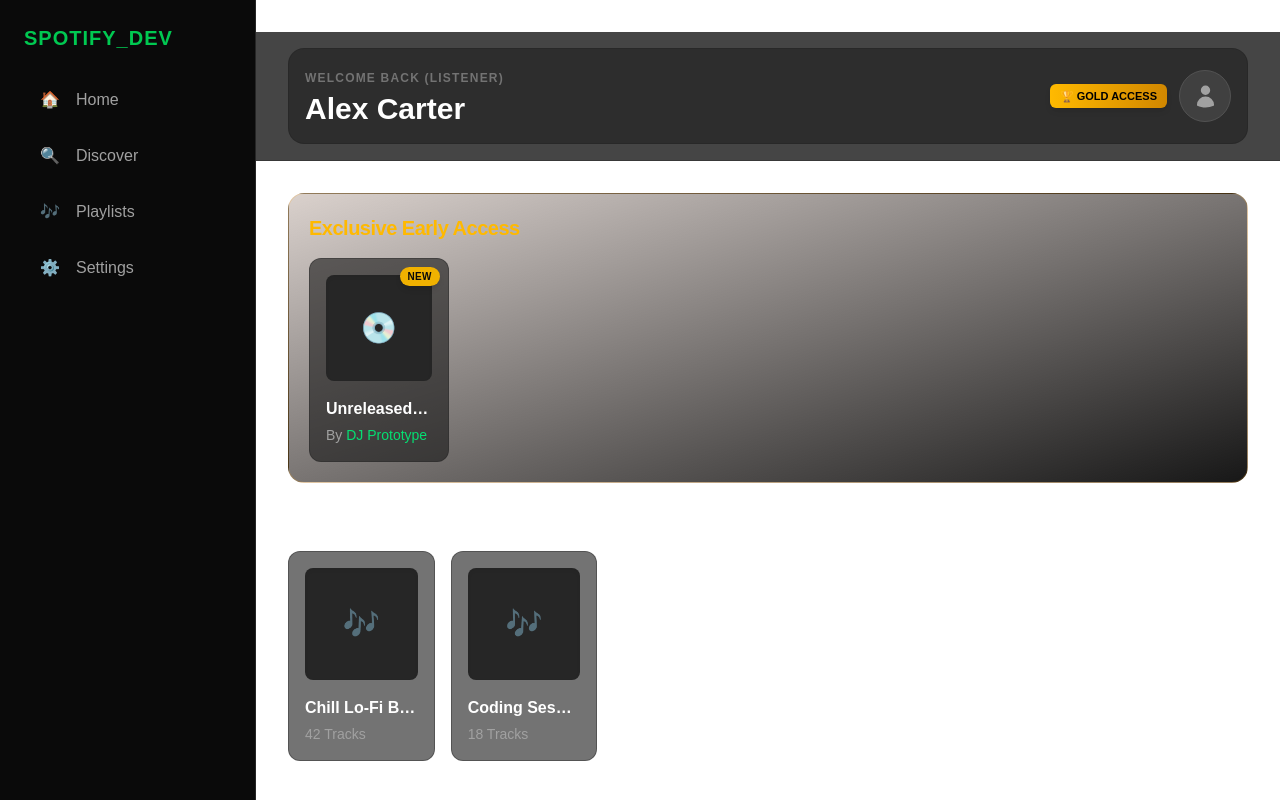
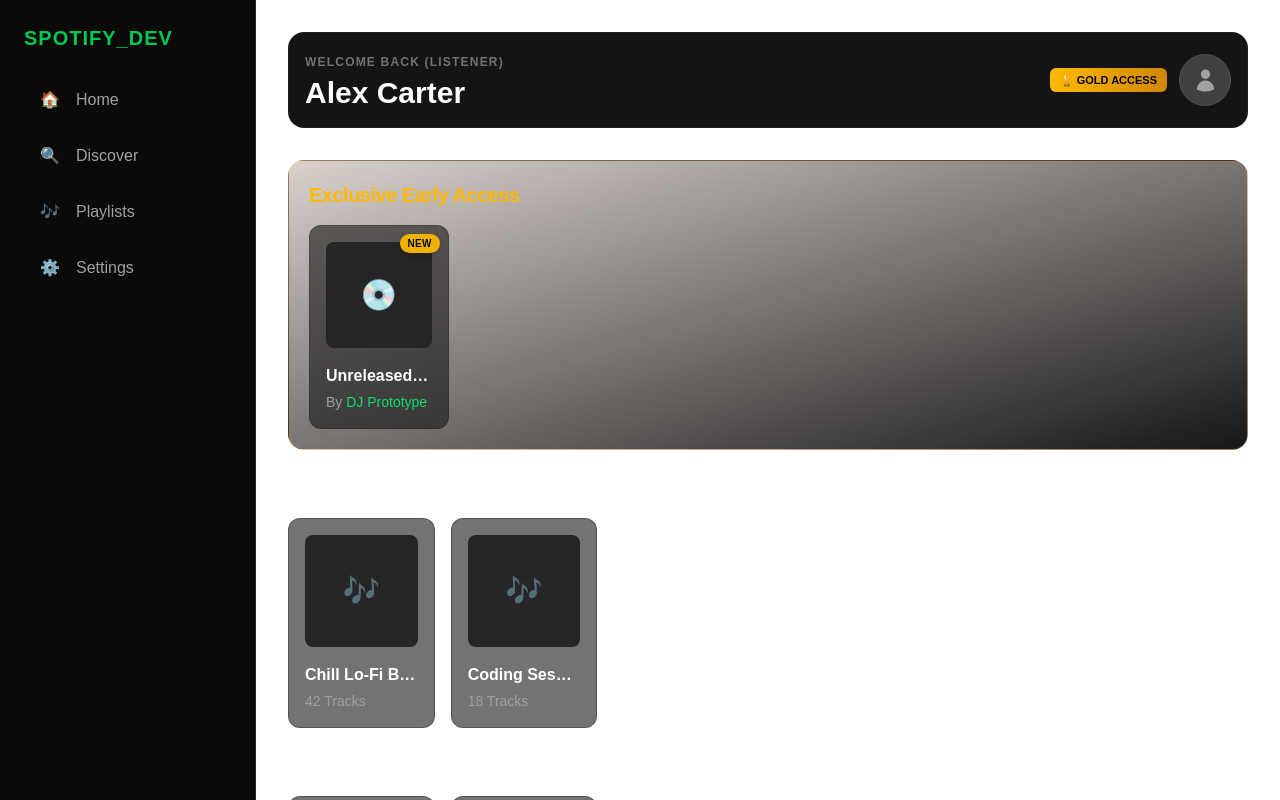
Before and after one commit to KasraAzizzadeh/WebProject-mySpotify, a Next.js app in the folder frontend/my-spotify/: page /home in a window 1280 px wide. Shown: the top 800 px of the page. Built offline with nearby package versions, Linux system fonts and the light colour scheme.

Commit message:
refactor: Home divided in components

```diff
--- a/frontend/my-spotify/src/app/(app)/home/page.tsx
+++ b/frontend/my-spotify/src/app/(app)/home/page.tsx
@@ -4,17 +4,17 @@
 import { useEffect, useState } from 'react';
 import { getDashboardData } from '@/services/homeService';
 import { DashboardData, UserProfile } from '@/types';
-import Avatar from '@/components/ui/Avatar';
-import AlbumCard from '@/components/AlbumCard';
-import SongCard from '@/components/SongCard';
-import PlaylistCard from '@/components/PlaylistCard';
-import Link from 'next/link';
+
+import ProfileHeader from '@/components/ProfileHeader';
+import ExclusiveRow from '@/components/ExclusiveRow';
+import PlaylistRow from '@/components/PlaylistRow';
+import TrendingRow from '@/components/TrendingRow';
+import RecentRow from '@/components/RecentRow';
 
 export default function HomePage() {
   const { user: authUser } = useAuth();
   const [data, setData] = useState<DashboardData | null>(null);
 
-  // Mock user if localstorage empty
   const user: UserProfile = authUser || {
     id: 'user-123',
     username: 'jam_session99',
@@ -26,9 +26,7 @@
   };
 
   useEffect(() => {
-    getDashboardData(user.subscriptionType).then((res) => {
-      setData(res);
-    });
+    getDashboardData(user.subscriptionType).then(setData);
   }, [authUser, user.subscriptionType]);
 
   if (!data) {
@@ -41,75 +39,15 @@
 
   return (
     <main className="p-4 md:p-8 space-y-8 max-w-7xl mx-auto relative">
+      <ProfileHeader user={user} />
 
-      {/* Top Header Block */}
-      <header className="sticky top-0 z-40 bg-neutral-900/80 backdrop-blur-md py-4 border-b border-neutral-800/40 -mx-4 px-4 md:-mx-8 md:px-8 transition-all duration-200 group">
-        <Link
-          href="/profile"
-          className="flex items-center justify-between w-full bg-neutral-950/40 p-4 rounded-2xl border border-neutral-800/60 hover:bg-neutral-950/70 transition-all duration-200"
-        >
-          <div>
-            <span className="text-xs uppercase font-semibold text-neutral-500 tracking-widest group-hover:text-neutral-400 transition-colors">
-              Welcome Back ({user.role})
-            </span>
-            <h1 className="text-xl md:text-3xl font-bold text-white mt-0.5 group-hover:text-green-400 transition-colors">
-              {user.displayName}
-            </h1>
-          </div>
-          <div className="flex items-center space-x-3">
-            {user.subscriptionType === 'gold' && (
-              <span className="hidden sm:inline-block text-[11px] font-extrabold bg-gradient-to-r from-amber-400 to-yellow-600 text-black px-2.5 py-1 rounded-md shadow-md uppercase">
-                🏆 Gold Access
-              </span>
-            )}
-            <div className="group-hover:scale-105 transition-transform duration-200">
-              <Avatar src={user.profilePictureUrl} alt={user.displayName} size={52} />
-            </div>
-          </div>
-        </Link>
-      </header>
+      <ExclusiveRow user={user} data={data} />
 
-      {/* Exclusive Early Access Section */}
-      {user.subscriptionType === 'gold' && data.earlyAccess && (
-        <section className="bg-gradient-to-br from-amber-950/20 to-neutral-900 p-5 rounded-2xl border border-amber-500/20">
-          <h2 className="text-lg md:text-xl font-bold text-amber-400 tracking-tight mb-4">Exclusive Early Access</h2>
-          <div className="grid grid-cols-2 sm:grid-cols-3 md:grid-cols-4 lg:grid-cols-6 gap-4">
-            {data.earlyAccess.map((album) => (
-              <AlbumCard key={album.id} album={album} badge="New" />
-            ))}
-          </div>
-        </section>
-      )}
+      <PlaylistRow data={data} />
 
-      {/* Playlists Dashboard Row */}
-      <section className="space-y-2">
-        <h2 className="text-lg md:text-xl font-bold text-white tracking-tight">Recently Played Playlists</h2>
-        <div className="grid grid-cols-2 sm:grid-cols-3 md:grid-cols-4 lg:grid-cols-6 gap-4">
-          {data.recentlyPlayed.map((playlist) => (
-            <PlaylistCard key={playlist.id} playlist={playlist} />
-          ))}
-        </div>
-      </section>
+      <TrendingRow data={data} user={user} />
 
-      {/* Trending Tracks Dashboard Row */}
-      <section className="space-y-2">
-        <h2 className="text-lg md:text-xl font-bold text-white tracking-tight">Trending Songs</h2>
-        <div className="grid grid-cols-2 sm:grid-cols-3 md:grid-cols-4 lg:grid-cols-6 gap-4">
-          {data.trendingSongs.map((song) => (
-            <SongCard key={song.id} song={song} subscriptionType={user.subscriptionType} />
-          ))}
-        </div>
-      </section>
-
-      {/* Recent Studio Album Publications */}
-      <section className="space-y-2">
-        <h2 className="text-lg md:text-xl font-bold text-white tracking-tight">Recently Released Albums</h2>
-        <div className="grid grid-cols-2 sm:grid-cols-3 md:grid-cols-4 lg:grid-cols-6 gap-4">
-          {data.recentAlbums.map((album) => (
-            <AlbumCard key={album.id} album={album} />
-          ))}
-        </div>
-      </section>
+      <RecentRow data={data} />
     </main>
   );
 }
--- a/frontend/my-spotify/src/app/(app)/layout.tsx
+++ b/frontend/my-spotify/src/app/(app)/layout.tsx
@@ -4,7 +4,7 @@
   return (
     <div className="flex flex-col md:flex-row min-h-screen">
       <Sidebar />
-      {/* Main Content Container wrapping your dashboard and dynamic streaming pages */}
+      {/* Main Content Container wrapping dashboard and streaming pages */}
       <div className="flex-1 md:ml-64 pb-20 md:pb-6 transition-all duration-300">
         {children}
       </div>
--- /dev/null
+++ b/frontend/my-spotify/src/components/ExclusiveRow.tsx
@@ -0,0 +1,27 @@
+'use client';
+
+import { DashboardData, UserProfile } from '@/types';
+import AlbumCard from '@/components/AlbumCard';
+
+interface Props {
+  user: UserProfile;
+  data: DashboardData;
+}
+
+export default function ExclusiveRow({ user, data }: Props) {
+  if (user.subscriptionType !== 'gold' || !data.earlyAccess) return null;
+
+  return (
+    <section className="bg-gradient-to-br from-amber-950/20 to-neutral-900 p-5 rounded-2xl border border-amber-500/20">
+      <h2 className="text-lg md:text-xl font-bold text-amber-400 tracking-tight mb-4">
+        Exclusive Early Access
+      </h2>
+
+      <div className="grid grid-cols-2 sm:grid-cols-3 md:grid-cols-4 lg:grid-cols-6 gap-4">
+        {data.earlyAccess.map((album) => (
+          <AlbumCard key={album.id} album={album} badge="New" />
+        ))}
+      </div>
+    </section>
+  );
+}
--- /dev/null
+++ b/frontend/my-spotify/src/components/PlaylistRow.tsx
@@ -0,0 +1,24 @@
+'use client';
+
+import { DashboardData } from '@/types';
+import PlaylistCard from '@/components/PlaylistCard';
+
+interface Props {
+  data: DashboardData;
+}
+
+export default function PlaylistRow({ data }: Props) {
+  return (
+    <section className="space-y-2">
+      <h2 className="text-lg md:text-xl font-bold text-white tracking-tight">
+        Recently Played Playlists
+      </h2>
+
+      <div className="grid grid-cols-2 sm:grid-cols-3 md:grid-cols-4 lg:grid-cols-6 gap-4">
+        {data.recentlyPlayed.map((playlist) => (
+          <PlaylistCard key={playlist.id} playlist={playlist} />
+        ))}
+      </div>
+    </section>
+  );
+}
--- /dev/null
+++ b/frontend/my-spotify/src/components/ProfileHeader.tsx
@@ -0,0 +1,58 @@
+'use client';
+
+import Link from 'next/link';
+import Avatar from '@/components/ui/Avatar';
+import { UserProfile } from '@/types';
+
+interface Props {
+  user: UserProfile;
+}
+
+export default function ProfileHeader({ user }: Props) {
+  return (
+    <header className="sticky top-0 z-40 w-full">
+
+      {/* This keeps alignment with dashboard rows */}
+      <div className="w-full">
+
+        <Link
+          href="/profile"
+          className="
+            flex items-center justify-between w-full
+            bg-[#141414]
+            border border-neutral-800/60
+            rounded-2xl
+            p-4
+            hover:bg-[#1a1a1a]
+            transition-all duration-200
+          "
+        >
+          <div>
+            <span className="text-xs uppercase font-semibold text-neutral-500 tracking-widest">
+              Welcome Back ({user.role})
+            </span>
+
+            <h1 className="text-xl md:text-3xl font-bold text-white mt-0.5 hover:text-green-400 transition-colors">
+              {user.displayName}
+            </h1>
+          </div>
+
+          <div className="flex items-center space-x-3">
+            {user.subscriptionType === 'gold' && (
+              <span className="hidden sm:inline-block text-[11px] font-extrabold bg-gradient-to-r from-amber-400 to-yellow-600 text-black px-2.5 py-1 rounded-md uppercase">
+                🏆 Gold Access
+              </span>
+            )}
+
+            <Avatar
+              src={user.profilePictureUrl}
+              alt={user.displayName}
+              size={52}
+            />
+          </div>
+        </Link>
+
+      </div>
+    </header>
+  );
+}
--- /dev/null
+++ b/frontend/my-spotify/src/components/RecentRow.tsx
@@ -0,0 +1,24 @@
+'use client';
+
+import { DashboardData } from '@/types';
+import AlbumCard from '@/components/AlbumCard';
+
+interface Props {
+  data: DashboardData;
+}
+
+export default function RecentRow({ data }: Props) {
+  return (
+    <section className="space-y-2">
+      <h2 className="text-lg md:text-xl font-bold text-white tracking-tight">
+        Recently Released Albums
+      </h2>
+
+      <div className="grid grid-cols-2 sm:grid-cols-3 md:grid-cols-4 lg:grid-cols-6 gap-4">
+        {data.recentAlbums.map((album) => (
+          <AlbumCard key={album.id} album={album} />
+        ))}
+      </div>
+    </section>
+  );
+}
--- /dev/null
+++ b/frontend/my-spotify/src/components/TrendingRow.tsx
@@ -0,0 +1,29 @@
+'use client';
+
+import { DashboardData, UserProfile } from '@/types';
+import SongCard from '@/components/SongCard';
+
+interface Props {
+  data: DashboardData;
+  user: UserProfile;
+}
+
+export default function TrendingRow({ data, user }: Props) {
+  return (
+    <section className="space-y-2">
+      <h2 className="text-lg md:text-xl font-bold text-white tracking-tight">
+        Trending Songs
+      </h2>
+
+      <div className="grid grid-cols-2 sm:grid-cols-3 md:grid-cols-4 lg:grid-cols-6 gap-4">
+        {data.trendingSongs.map((song) => (
+          <SongCard
+            key={song.id}
+            song={song}
+            subscriptionType={user.subscriptionType}
+          />
+        ))}
+      </div>
+    </section>
+  );
+}
```
